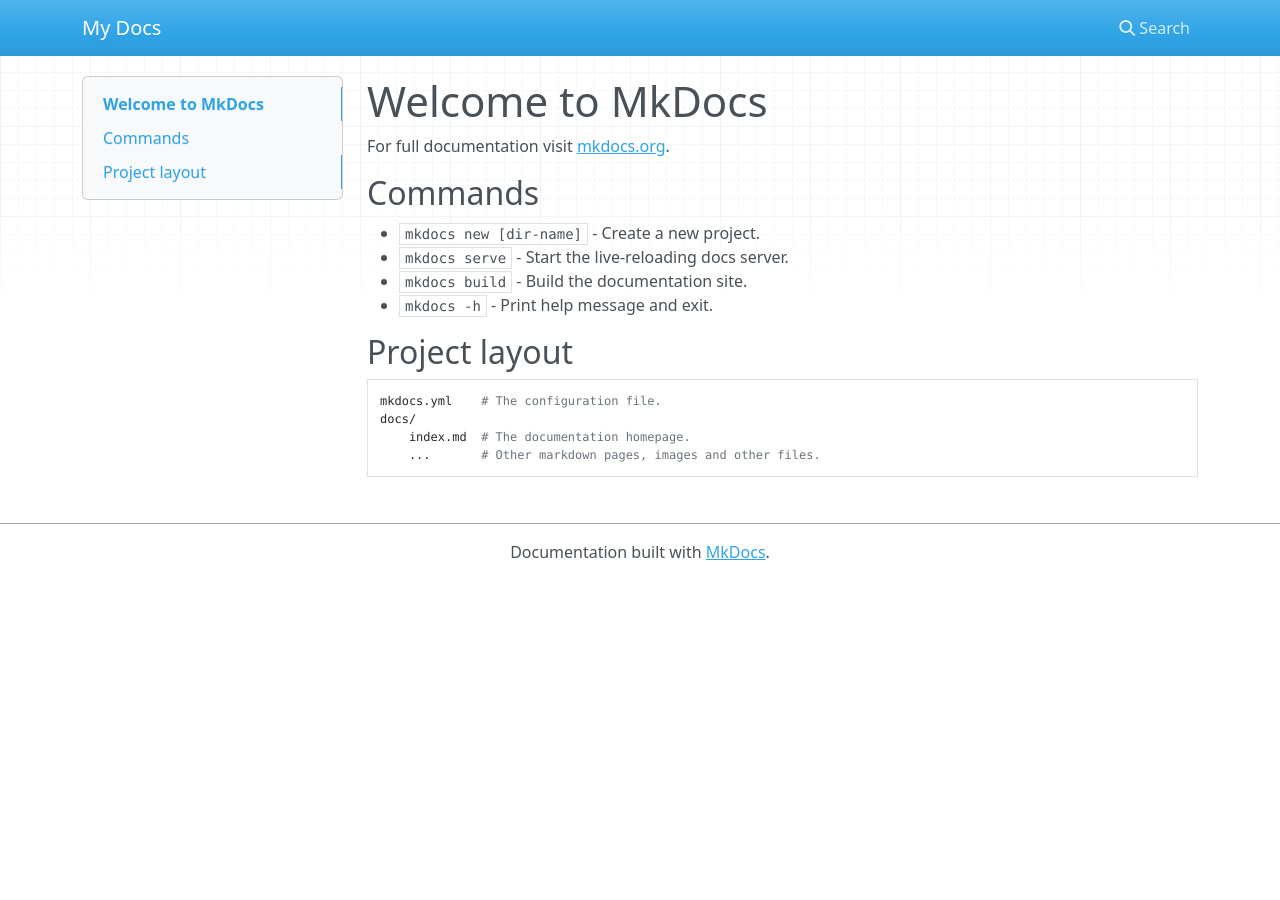
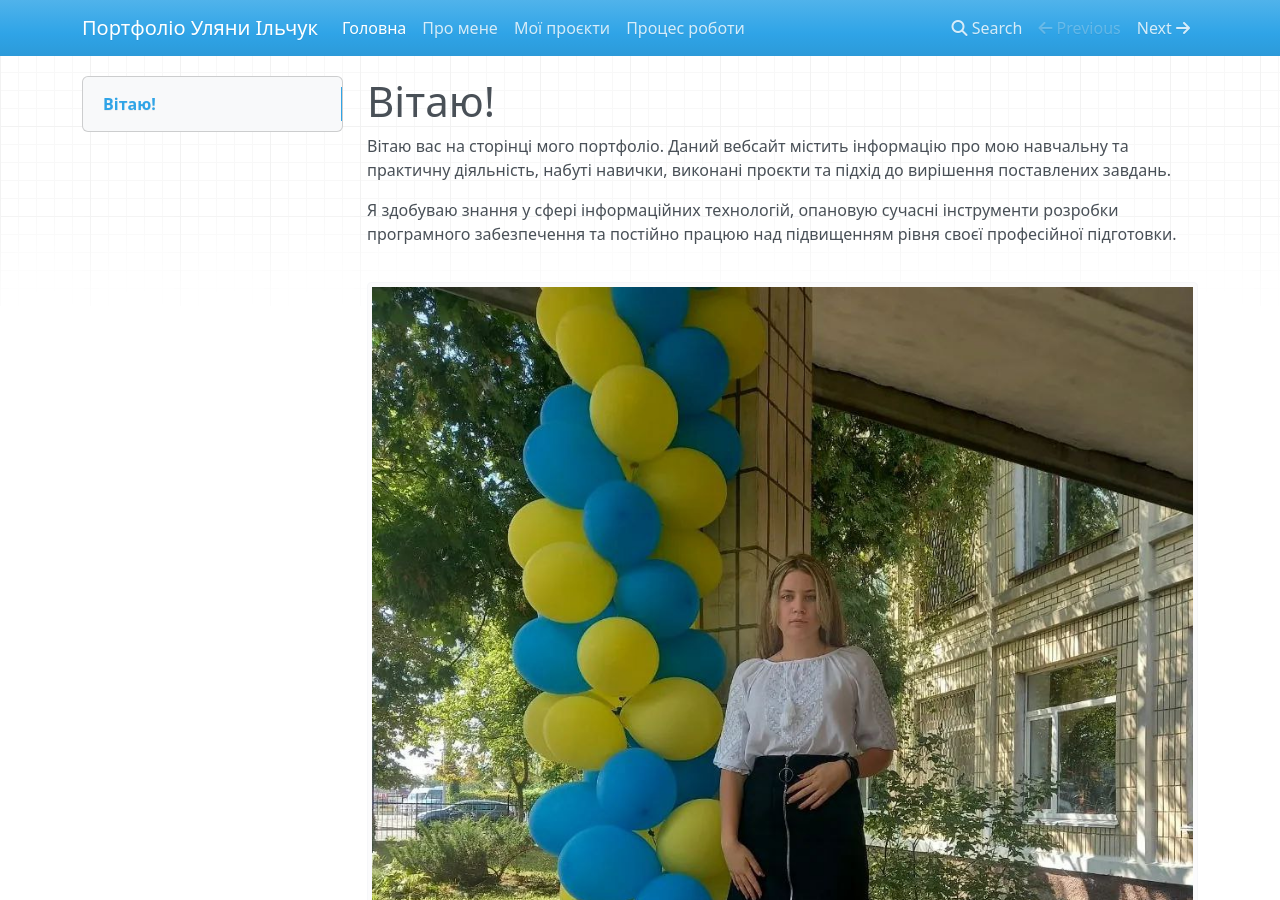
Before and after one commit to ist251iuv/Ilchuk-portfolio, an MkDocs documentation site: the page built from docs/index.md, in a window 1280 px wide and 900 px high. Built offline with MkDocs 1.6.1, drawn with Linux system fonts in a browser that asks for light colours; nearby versions of some CDN libraries.

```diff
--- a/docs/index.md
+++ b/docs/index.md
@@ -1,17 +1,11 @@
-# Welcome to MkDocs
+# Вітаю!
 
-For full documentation visit [mkdocs.org](https://www.mkdocs.org).
+Вітаю вас на сторінці мого портфоліо. Даний вебсайт містить інформацію
+про мою навчальну та практичну діяльність, набуті навички, виконані
+проєкти та підхід до вирішення поставлених завдань.
 
-## Commands
+Я здобуваю знання у сфері інформаційних технологій, опановую сучасні
+інструменти розробки програмного забезпечення та постійно працюю над
+підвищенням рівня своєї професійної підготовки.
 
-* `mkdocs new [dir-name]` - Create a new project.
-* `mkdocs serve` - Start the live-reloading docs server.
-* `mkdocs build` - Build the documentation site.
-* `mkdocs -h` - Print help message and exit.
-
-## Project layout
-
-    mkdocs.yml    # The configuration file.
-    docs/
-        index.md  # The documentation homepage.
-        ...       # Other markdown pages, images and other files.
+![Моє фото](images/photo_1.jpg)
--- a/mkdocs.yml
+++ b/mkdocs.yml
@@ -1 +1,10 @@
-site_name: My Docs
+site_name: Портфоліо Уляни Ільчук
+
+nav:
+  - Головна: index.md
+  - Про мене: about.md
+  - Мої проєкти: projects.md
+  - Процес роботи: workflow.md
+
+theme:
+  name: mkdocs
```
Also changed, not shown: docs/about.md (added, +18 -0 lines), docs/projects.md (added, +23 -0 lines), docs/workflow.md (added, +17 -0 lines), docs/images/airport_system_diagram.png (added), docs/images/brains_network_diagram.png (added), docs/images/excel.png (added), docs/images/photo_1.jpg (added), docs/images/photo_13_2025-06-17_01-48-47.jpg (added), docs/images/workflow_usecase.png (added).
